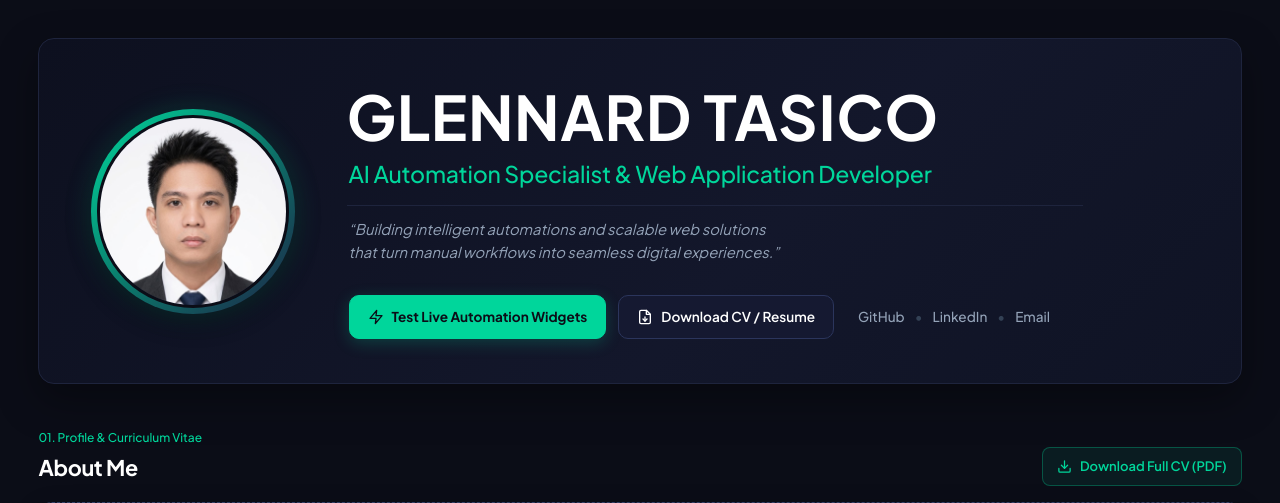
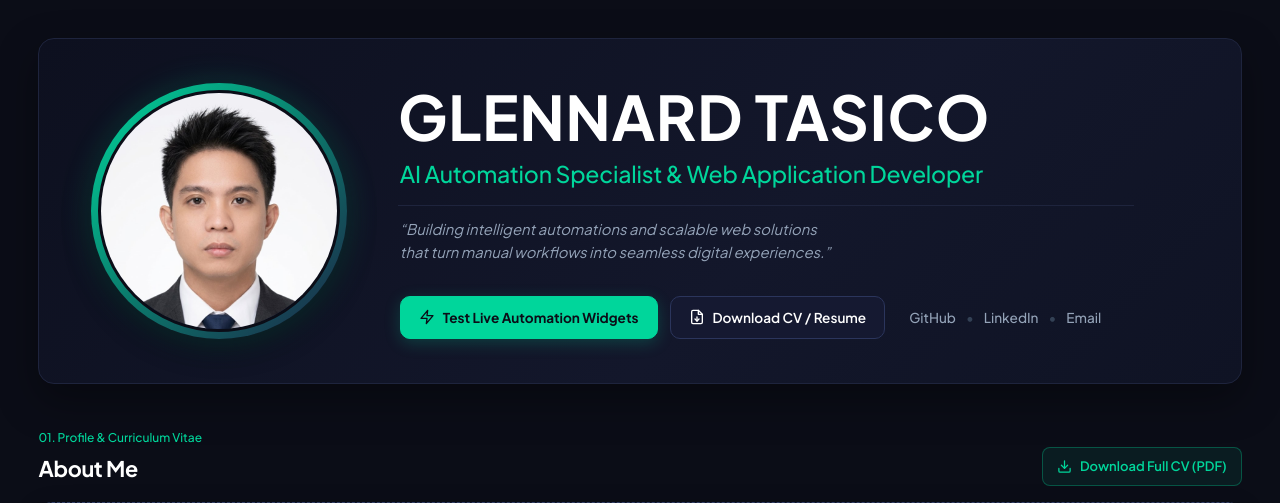
Before and after one commit to glennardtasicova-byte/Glennard-Tasico, a FastAPI app: page / in a window 1280 px wide. Shown: the part 69-572 px from the top of the page. Run offline with FastAPI, Linux system fonts and the light colour scheme.

Commit message:
feat: update profile avatar size and assets
Increase the profile avatar dimensions and padding for improved visual prominence and update the associated desktop avatar image.

```diff
--- a/static/css/style.css
+++ b/static/css/style.css
@@ -138,14 +138,14 @@ body {
 }
 
 .profile-avatar-frame {
-  width: clamp(140px, 16vw, 210px);
-  height: clamp(140px, 16vw, 210px);
+  width: clamp(180px, 20vw, 265px);
+  height: clamp(180px, 20vw, 265px);
   border-radius: 50%;
-  padding: 6px;
+  padding: 7px;
   background: linear-gradient(135deg, #00d69b 0%, #0b7a6c 50%, #1d2447 100%);
   box-shadow:
-    0 0 28px rgba(0, 214, 155, 0.18),
-    0 8px 24px rgba(0, 0, 0, 0.45);
+    0 0 32px rgba(0, 214, 155, 0.2),
+    0 10px 28px rgba(0, 0, 0, 0.45);
   flex-shrink: 0;
   display: flex;
   align-items: center;
```
Also changed, not shown: .aistudio/artifacts/brain/8ed5f9b7-00e4-4ad9-b32b-427a0323cf94/.tempmediaStorage/r4-avatar-sized-desktop.png (added).
